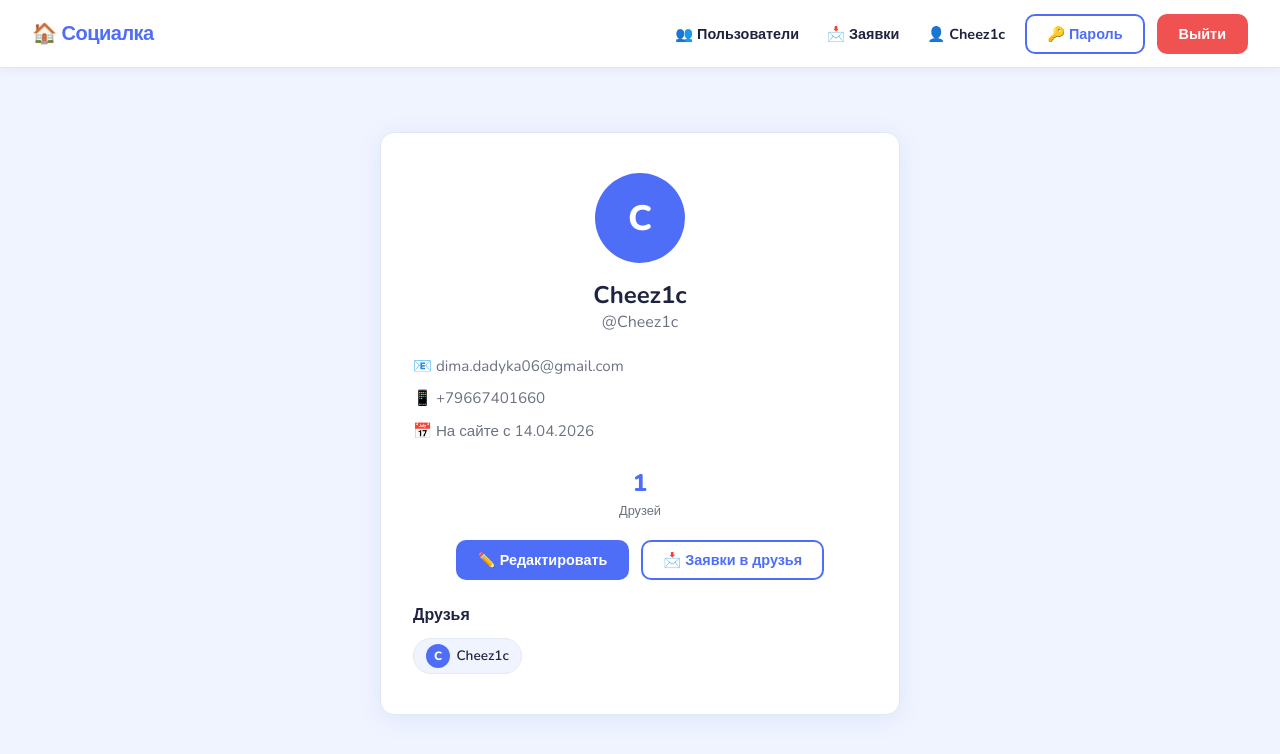
After one commit to dimadadyka06/VKB33_2, a Django app: a page that uses myproject/templates/base.html in a window 1280 px wide. The commit adds this page. Shown: the top 754 px of the page. Run offline with Django 5.2, Linux system fonts and the light colour scheme; a user stored in the database is signed in; data comes from the database, SQL or seed files in the repository; both versions use the stored data as it was after the commit; tables that the repository leaves empty hold one stand-in row (values such as "Sample post").

Commit message:
Практическая работа 3

```diff
--- a/myproject/myproject/settings.py
+++ b/myproject/myproject/settings.py
@@ -80,6 +80,6 @@ LOGIN_URL = '/auth/login/'
 LOGIN_REDIRECT_URL = '/'
 LOGOUT_REDIRECT_URL = '/'
 
-# Email backend
+# Email backend (файловый — для разработки)
 EMAIL_BACKEND = 'django.core.mail.backends.filebased.EmailBackend'
 EMAIL_FILE_PATH = BASE_DIR / 'sent_emails'
--- a/myproject/static/css/style.css
+++ b/myproject/static/css/style.css
@@ -156,3 +156,89 @@ body {
 .auth-footer a { color: var(--primary); font-weight: 700; text-decoration: none; }
 .auth-footer a:hover { text-decoration: underline; }
 .auth-footer span { margin: 0 0.3rem; }
+
+/* PROFILE */
+.profile-wrapper { display: flex; justify-content: center; padding: 2rem 1rem; }
+.profile-card {
+    background: var(--surface); border-radius: var(--radius);
+    box-shadow: var(--shadow); border: 1px solid var(--border);
+    padding: 2.5rem 2rem; width: 100%; max-width: 520px; text-align: center;
+}
+.profile-avatar {
+    width: 90px; height: 90px; border-radius: 50%;
+    background: var(--primary); color: #fff;
+    font-size: 2.2rem; font-weight: 800;
+    display: flex; align-items: center; justify-content: center;
+    margin: 0 auto 1rem;
+}
+.profile-username { color: var(--text-muted); margin-bottom: 1rem; }
+.profile-bio { color: var(--text); margin-bottom: 1rem; font-style: italic; }
+.profile-details { text-align: left; margin: 1rem 0; }
+.detail-item { padding: 0.4rem 0; color: var(--text-muted); font-size: 0.95rem; }
+.profile-stats { display: flex; justify-content: center; gap: 2rem; margin: 1.2rem 0; }
+.stat { text-align: center; }
+.stat-num { display: block; font-size: 1.5rem; font-weight: 800; color: var(--primary); }
+.stat-label { font-size: 0.8rem; color: var(--text-muted); }
+.profile-actions { display: flex; gap: 0.75rem; justify-content: center; flex-wrap: wrap; margin: 1.2rem 0; }
+.friends-list { margin-top: 1.5rem; text-align: left; }
+.friends-list h3 { margin-bottom: 0.75rem; font-size: 1rem; }
+.friends-grid { display: flex; flex-wrap: wrap; gap: 0.5rem; }
+.friend-chip {
+    display: flex; align-items: center; gap: 0.4rem;
+    background: var(--bg); border: 1px solid var(--border);
+    border-radius: 20px; padding: 0.3rem 0.75rem;
+    text-decoration: none; color: var(--text); font-size: 0.85rem; font-weight: 600;
+    transition: all 0.15s;
+}
+.friend-chip:hover { background: var(--primary); color: #fff; border-color: var(--primary); }
+.friend-avatar {
+    width: 24px; height: 24px; border-radius: 50%;
+    background: var(--primary); color: #fff;
+    font-size: 0.75rem; font-weight: 800;
+    display: flex; align-items: center; justify-content: center;
+}
+
+/* PAGE HEADER */
+.page-header { margin-bottom: 1.5rem; }
+.page-header h1 { font-size: 1.8rem; font-weight: 800; }
+.page-header p { color: var(--text-muted); }
+
+/* USERS GRID */
+.users-grid { display: flex; flex-direction: column; gap: 0.75rem; }
+.user-card-item {
+    background: var(--surface); border: 1px solid var(--border);
+    border-radius: var(--radius); padding: 1rem 1.25rem;
+    display: flex; align-items: center; gap: 1rem;
+    box-shadow: 0 2px 8px rgba(0,0,0,0.04);
+}
+.user-card-avatar {
+    width: 50px; height: 50px; border-radius: 50%;
+    background: var(--primary); color: #fff;
+    font-size: 1.3rem; font-weight: 800; flex-shrink: 0;
+    display: flex; align-items: center; justify-content: center;
+}
+.user-card-info { flex: 1; }
+.user-card-info h3 { font-size: 1rem; font-weight: 700; margin-bottom: 0.1rem; }
+.username-tag { color: var(--text-muted); font-size: 0.85rem; }
+.bio-preview { font-size: 0.85rem; color: var(--text-muted); margin-top: 0.2rem; }
+.user-card-actions { display: flex; align-items: center; gap: 0.5rem; flex-shrink: 0; }
+.btn-sm { padding: 0.35rem 0.85rem; font-size: 0.82rem; }
+.badge-friend { color: #059669; font-weight: 700; font-size: 0.85rem; }
+.badge-pending { color: var(--text-muted); font-size: 0.82rem; font-weight: 600; }
+
+/* REQUESTS */
+.requests-list { display: flex; flex-direction: column; gap: 0.75rem; }
+.request-card {
+    background: var(--surface); border: 1px solid var(--border);
+    border-radius: var(--radius); padding: 1rem 1.25rem;
+    display: flex; align-items: center; gap: 1rem;
+}
+.request-info { flex: 1; }
+.request-info h3 { font-size: 1rem; font-weight: 700; }
+.request-info p { color: var(--text-muted); font-size: 0.85rem; }
+
+/* NAV LINK */
+.nav-link { color: var(--text); text-decoration: none; font-weight: 700; font-size: 0.9rem; padding: 0.4rem 0.5rem; border-radius: 8px; transition: background 0.15s; }
+.nav-link:hover { background: var(--bg); }
+
+.empty-state { color: var(--text-muted); text-align: center; padding: 2rem; font-size: 1rem; }
--- a/myproject/templates/base.html
+++ b/myproject/templates/base.html
@@ -10,12 +10,14 @@
 <body>
     <nav class="navbar">
         <div class="nav-brand">
-            <a href="{% url 'home' %}">🏠 Мой сайт</a>
+            <a href="{% url 'home' %}">🏠 Социалка</a>
         </div>
         <div class="nav-links">
             {% if user.is_authenticated %}
-                <span class="nav-user">👤 {{ user.username }}</span>
-                <a href="{% url 'password_change' %}" class="btn btn-outline">Сменить пароль</a>
+                <a href="{% url 'user_list' %}" class="nav-link">👥 Пользователи</a>
+                <a href="{% url 'incoming_requests' %}" class="nav-link">📩 Заявки</a>
+                <a href="{% url 'profile' username=user.username %}" class="nav-link">👤 {{ user.username }}</a>
+                <a href="{% url 'password_change' %}" class="btn btn-outline">🔑 Пароль</a>
                 <form method="post" action="{% url 'logout' %}" style="display:inline">
                     {% csrf_token %}
                     <button type="submit" class="btn btn-danger">Выйти</button>
@@ -33,7 +35,6 @@
                 <div class="alert alert-{{ message.tags }}">{{ message }}</div>
             {% endfor %}
         {% endif %}
-
         {% block content %}{% endblock %}
     </div>
 </body>
--- /dev/null
+++ b/myproject/templates/users/profile.html
@@ -0,0 +1,58 @@
+{% extends 'base.html' %}
+{% block title %}{{ profile_user.username }}{% endblock %}
+{% block content %}
+<div class="profile-wrapper">
+    <div class="profile-card">
+        <div class="profile-avatar">{{ profile_user.username|first|upper }}</div>
+        <h2>{{ profile_user.get_full_name|default:profile_user.username }}</h2>
+        <p class="profile-username">@{{ profile_user.username }}</p>
+
+        {% if profile_user.bio %}
+            <p class="profile-bio">{{ profile_user.bio }}</p>
+        {% endif %}
+
+        <div class="profile-details">
+            {% if profile_user.email %}
+                <div class="detail-item">📧 {{ profile_user.email }}</div>
+            {% endif %}
+            {% if profile_user.phone %}
+                <div class="detail-item">📱 {{ profile_user.phone }}</div>
+            {% endif %}
+            <div class="detail-item">📅 На сайте с {{ profile_user.date_joined|date:"d.m.Y" }}</div>
+        </div>
+
+        <div class="profile-stats">
+            <div class="stat">
+                <span class="stat-num">{{ profile_user.friends.count }}</span>
+                <span class="stat-label">Друзей</span>
+            </div>
+        </div>
+
+        <div class="profile-actions">
+            {% if is_owner %}
+                <a href="{% url 'profile_edit' %}" class="btn btn-primary">✏️ Редактировать</a>
+                <a href="{% url 'incoming_requests' %}" class="btn btn-outline">📩 Заявки в друзья</a>
+            {% elif is_friend %}
+                <form method="post" action="{% url 'remove_friend' profile_user.username %}">
+                    {% csrf_token %}
+                    <button type="submit" class="btn btn-danger">❌ Удалить из друзей</button>
+                </form>
+            {% endif %}
+        </div>
+
+        {% if is_owner and profile_user.friends.count > 0 %}
+        <div class="friends-list">
+            <h3>Друзья</h3>
+            <div class="friends-grid">
+                {% for friend in profile_user.friends.all %}
+                <a href="{% url 'profile' username=friend.username %}" class="friend-chip">
+                    <span class="friend-avatar">{{ friend.username|first|upper }}</span>
+                    {{ friend.username }}
+                </a>
+                {% endfor %}
+            </div>
+        </div>
+        {% endif %}
+    </div>
+</div>
+{% endblock %}
--- a/myproject/users/admin.py
+++ b/myproject/users/admin.py
@@ -6,5 +6,6 @@ from .models import User
 @admin.register(User)
 class CustomUserAdmin(UserAdmin):
     fieldsets = UserAdmin.fieldsets + (
-        ('Дополнительно', {'fields': ('bio',)}),
+        ('Дополнительно', {'fields': ('bio', 'phone', 'friends', 'friend_requests')}),
     )
+    list_display = ('username', 'email', 'phone', 'is_staff')
--- a/myproject/users/urls.py
+++ b/myproject/users/urls.py
@@ -2,6 +2,13 @@ from django.urls import path
 from . import views
 
 urlpatterns = [
+    path('', views.home, name='home'),
     path('register/', views.register, name='register'),
-    path('', views.home, name='home'),
+    path('users/', views.user_list, name='user_list'),
+    path('users/<str:username>/', views.profile, name='profile'),
+    path('profile/edit/', views.profile_edit, name='profile_edit'),
+    path('friend/request/<str:username>/', views.send_friend_request, name='send_friend_request'),
+    path('friend/accept/<str:username>/', views.accept_friend_request, name='accept_friend_request'),
+    path('friend/remove/<str:username>/', views.remove_friend, name='remove_friend'),
+    path('friend/requests/', views.incoming_requests, name='incoming_requests'),
 ]
--- a/myproject/users/views.py
+++ b/myproject/users/views.py
@@ -1,7 +1,9 @@
-from django.shortcuts import render, redirect
+from django.shortcuts import render, redirect, get_object_or_404
 from django.contrib.auth import login
 from django.contrib import messages
-from .forms import RegisterForm
+from django.contrib.auth.decorators import login_required
+from .forms import RegisterForm, ProfileEditForm
+from .models import User
 
 
 def register(request):
@@ -9,7 +11,7 @@ def register(request):
         form = RegisterForm(request.POST)
         if form.is_valid():
             user = form.save()
-            login(request, user)
+            login(request, user)  # автологин после регистрации
             messages.success(request, f'Добро пожаловать, {user.username}!')
             return redirect('home')
     else:
@@ -19,3 +21,94 @@ def register(request):
 
 def home(request):
     return render(request, 'home.html')
+
+
+@login_required
+def user_list(request):
+    """Список всех пользователей (только для авторизованных)"""
+    all_users = User.objects.exclude(pk=request.user.pk)
+    my_friends = set(request.user.friends.values_list('pk', flat=True))
+    sent_requests = set(request.user.friend_requests.values_list('pk', flat=True))
+
+    users = []
+    for u in all_users:
+        users.append({
+            'user': u,
+            'is_friend': u.pk in my_friends,
+            'has_sent': u.pk in sent_requests,
+        })
+
+    return render(request, 'users/user_list.html', {'users': users})
+
+
+@login_required
+def profile(request, username):
+    """Страница профиля"""
+    profile_user = get_object_or_404(User, username=username)
+    is_owner = request.user == profile_user
+    is_friend = request.user.is_friend(profile_user)
+    has_sent = request.user.has_sent_request(profile_user)
+
+
+
+    return render(request, 'users/profile.html', {
+        'profile_user': profile_user,
+        'is_owner': is_owner,
+        'is_friend': is_friend,
+        'has_sent': has_sent,
+    })
+
+
+@login_required
+def profile_edit(request):
+    """Редактирование своего профиля"""
+    if request.method == 'POST':
+        form = ProfileEditForm(request.POST, instance=request.user)
+        if form.is_valid():
+            form.save()
+            messages.success(request, 'Профиль обновлён!')
+            return redirect('profile', username=request.user.username)
+    else:
+        form = ProfileEditForm(instance=request.user)
+    return render(request, 'users/profile_edit.html', {'form': form})
+
+
+@login_required
+def send_friend_request(request, username):
+    """Отправить заявку в друзья"""
+    to_user = get_object_or_404(User, username=username)
+    if to_user != request.user and not request.user.is_friend(to_user):
+        request.user.friend_requests.add(to_user)
+        messages.success(request, f'Заявка отправлена пользователю {to_user.username}!')
+    return redirect('user_list')
+
+
+@login_required
+def accept_friend_request(request, username):
+    """Принять заявку в друзья"""
+    from_user = get_object_or_404(User, username=username)
+    # from_user отправил заявку — значит у from_user в friend_requests есть request.user
+    if from_user.has_sent_request(request.user):
+        request.user.friends.add(from_user)
+        from_user.friends.add(request.user)
+        from_user.friend_requests.remove(request.user)
+        messages.success(request, f'{from_user.username} теперь ваш друг!')
+    return redirect('profile', username=request.user.username)
+
+
+@login_required
+def remove_friend(request, username):
+    """Удалить из друзей"""
+    friend = get_object_or_404(User, username=username)
+    request.user.friends.remove(friend)
+    friend.friends.remove(request.user)
+    messages.success(request, f'{friend.username} удалён из друзей.')
+    return redirect('profile', username=request.user.username)
+
+
+@login_required
+def incoming_requests(request):
+    """Входящие заявки в друзья"""
+    # Люди, которые отправили заявку текущему пользователю
+    requesters = User.objects.filter(friend_requests=request.user)
+    return render(request, 'users/incoming_requests.html', {'requesters': requesters})
```
Also changed, not shown: myproject/templates/home.html (+7 -9 lines), myproject/templates/registration/password_change_form_original.html (added, +66 -0 lines), myproject/templates/users/incoming_requests.html (added, +27 -0 lines), myproject/templates/users/profile_edit.html (added, +28 -0 lines), myproject/templates/users/user_list.html (added, +36 -0 lines), myproject/users/forms.py (+16 -1 lines), myproject/users/models.py (+10 -1 lines), myproject/db.sqlite3, myproject/users/migrations/0002_user_friend_requests_user_friends_user_phone_and_more.py (added), 2 other files.
